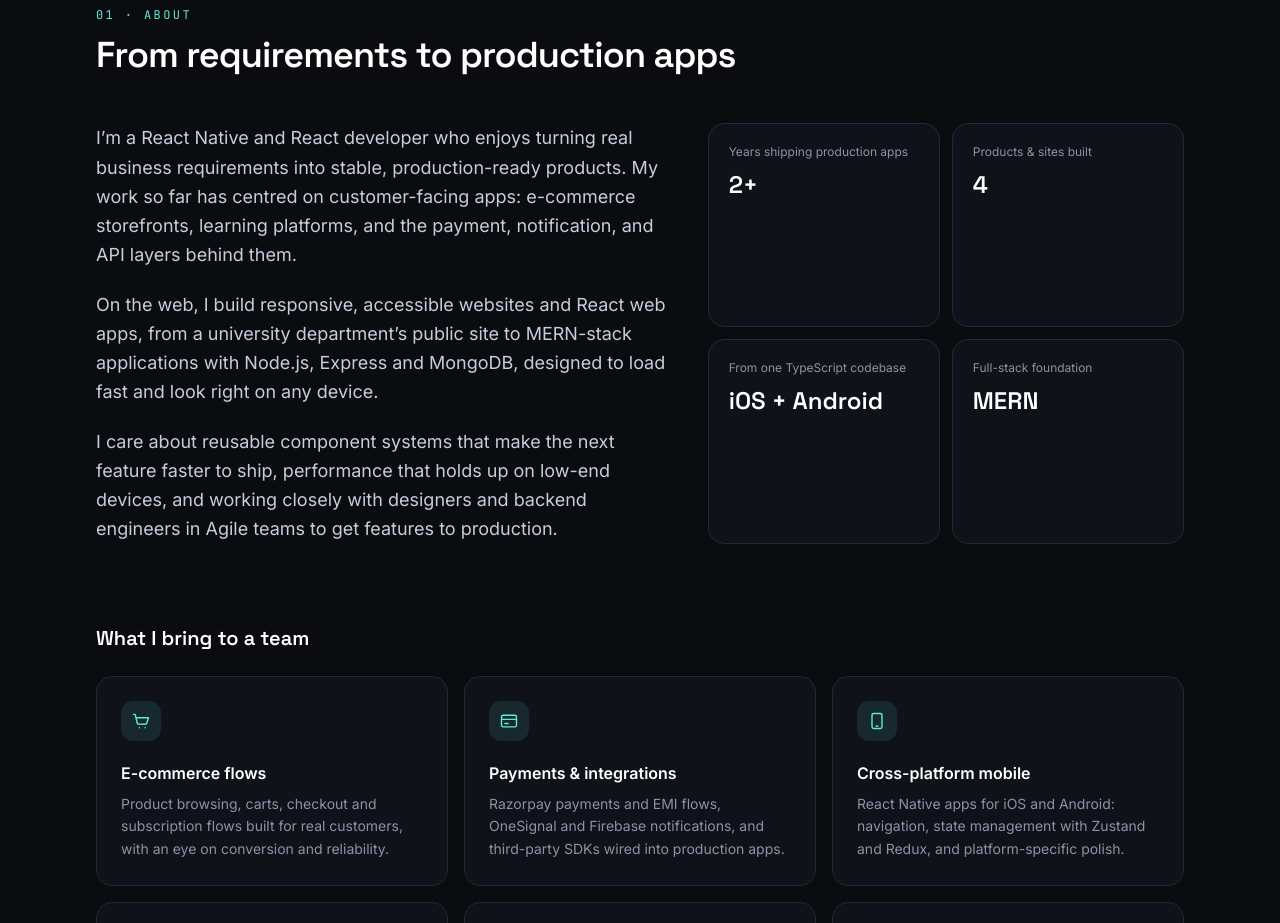
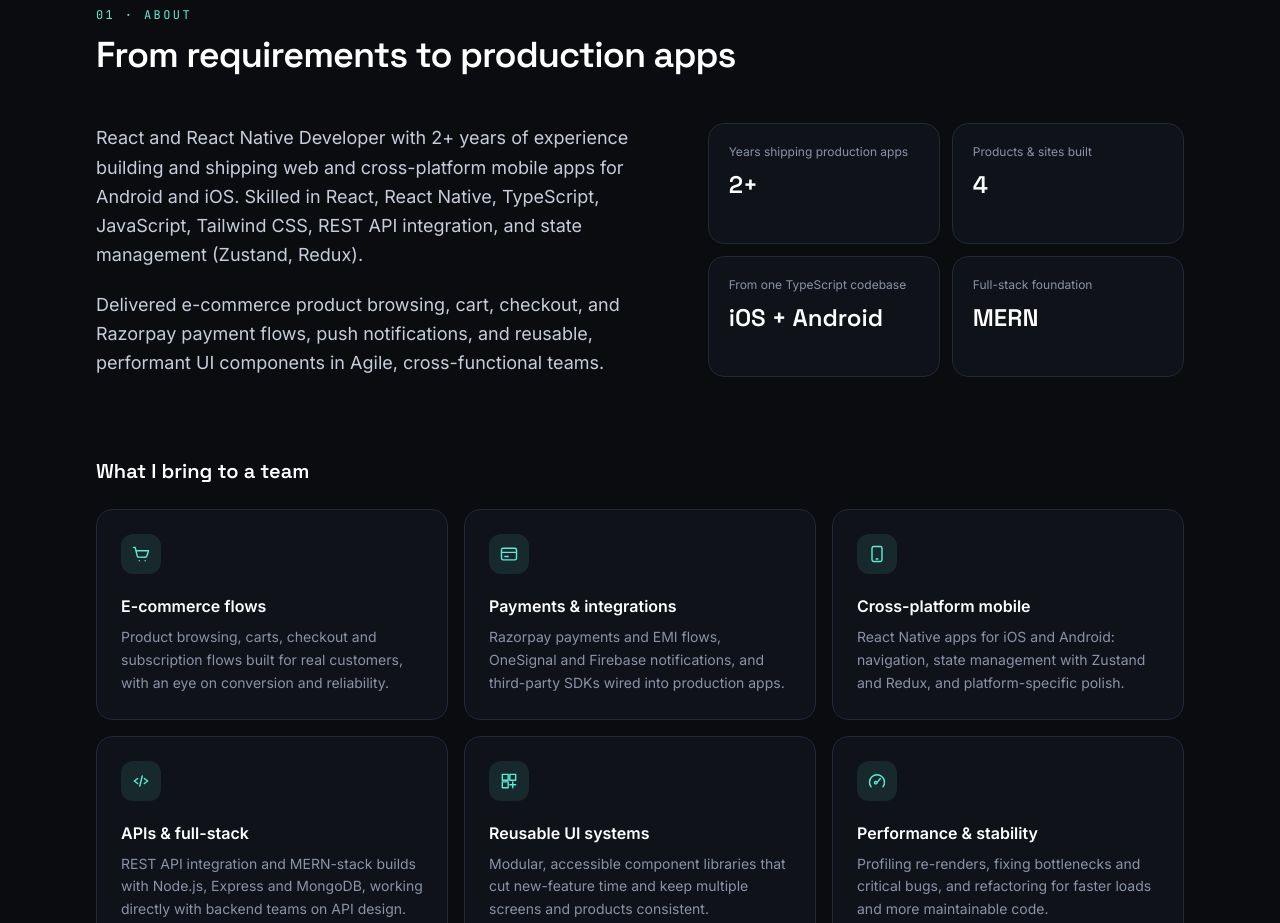
Before and after one commit to adhilajamal/Portfolio, a React (Vite) app: page / in a window 1280 px wide. Shown: the part 840-1763 px from the top of the page. Built offline with nearby package versions, Linux system fonts and the light colour scheme.

Commit message:
Rewrite About description
Co-Authored-By: Claude Opus 5.5 <noreply@anthropic.com>

```diff
--- a/src/data/profile.ts
+++ b/src/data/profile.ts
@@ -16,9 +16,8 @@ export const profile = {
   intro:
     'Over 2 years building and shipping cross-platform apps for Android and iOS. I work across the stack: storefronts, cart and checkout flows, payment gateways, push notifications, and the REST APIs that tie them together.',
   summary: [
-    'I’m a React Native and React developer who enjoys turning real business requirements into stable, production-ready products. My work so far has centred on customer-facing apps: e-commerce storefronts, learning platforms, and the payment, notification, and API layers behind them.',
-    'On the web, I build responsive, accessible websites and React web apps, from a university department’s public site to MERN-stack applications with Node.js, Express and MongoDB, designed to load fast and look right on any device.',
-    'I care about reusable component systems that make the next feature faster to ship, performance that holds up on low-end devices, and working closely with designers and backend engineers in Agile teams to get features to production.',
+    'React and React Native Developer with 2+ years of experience building and shipping web and cross-platform mobile apps for Android and iOS. Skilled in React, React Native, TypeScript, JavaScript, Tailwind CSS, REST API integration, and state management (Zustand, Redux).',
+    'Delivered e-commerce product browsing, cart, checkout, and Razorpay payment flows, push notifications, and reusable, performant UI components in Agile, cross-functional teams.',
   ],
 }
 
```
